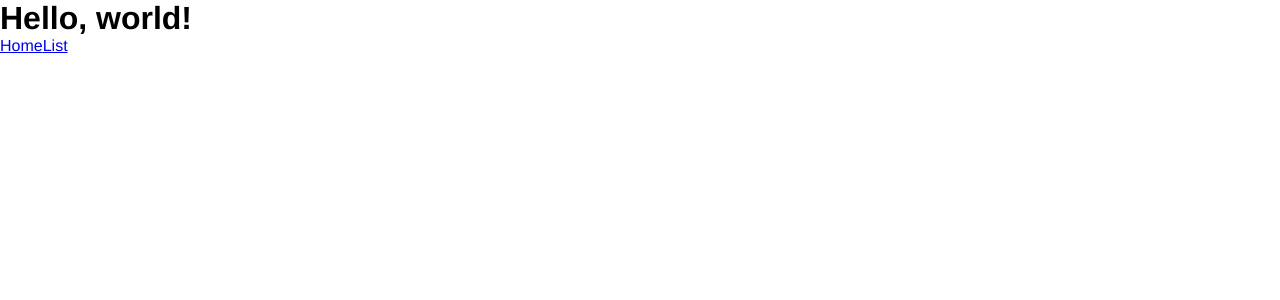
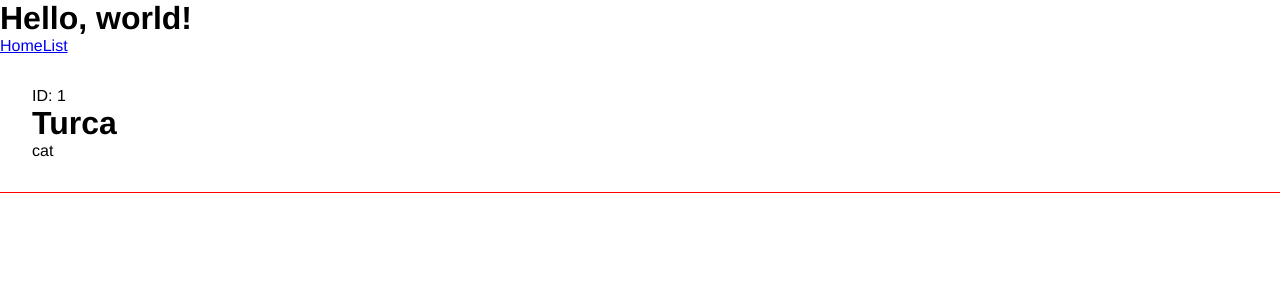
Before and after one commit to mtmodesti/AngularTraining, an Angular app: page /list/1 in a window 1280 px wide. Before the commit this address led to /. Shown: the top 300 px of the page. Built offline with nearby package versions, Linux system fonts and the light colour scheme; data requests are answered from the project's data file.

Commit message:
feat: dynamic routes

```diff
--- a/src/app/Animal.ts
+++ b/src/app/Animal.ts
@@ -2,4 +2,5 @@ export interface Animal {
     name: string
     type: string
     age: number
+    id: number
 }
--- a/src/app/app-routing.module.ts
+++ b/src/app/app-routing.module.ts
@@ -1,3 +1,4 @@
+import { ItemDetailComponent } from './components/item-detail/item-detail.component';
 import { ListRenderComponent } from './components/list-render/list-render.component';
 import { NgModule } from '@angular/core';
 import { RouterModule, Routes } from '@angular/router';
@@ -12,6 +13,10 @@ const routes: Routes = [
     path: 'list',
     component: ListRenderComponent,
   },
+  {
+    path: 'list/:id',
+    component: ItemDetailComponent,
+  }
 ];
 
 @NgModule({
--- a/src/app/app.module.ts
+++ b/src/app/app.module.ts
@@ -15,6 +15,7 @@ import { ChangeNumberComponent } from './components/change-number/change-number.
 import { ListRenderComponent } from './components/list-render/list-render.component';
 import { PipesComponent } from './components/pipes/pipes.component';
 import { TwoWayBindingComponent } from './components/two-way-binding/two-way-binding.component';
+import { ItemDetailComponent } from './components/item-detail/item-detail.component';
 
 @NgModule({
   declarations: [
@@ -29,6 +30,7 @@ import { TwoWayBindingComponent } from './components/two-way-binding/two-way-bin
     ListRenderComponent,
     PipesComponent,
     TwoWayBindingComponent,
+    ItemDetailComponent,
   ],
   imports: [BrowserModule, FormsModule, AppRoutingModule, HttpClientModule],
   providers: [],
--- /dev/null
+++ b/src/app/components/item-detail/item-detail.component.html
@@ -0,0 +1,5 @@
+<div *ngIf="animal" class="class">
+    <p>ID: {{animal.id}}</p>
+    <h1>{{animal.name}}</h1>
+    <p>{{animal.type}}</p>
+</div>
--- /dev/null
+++ b/src/app/components/item-detail/item-detail.component.ts
@@ -0,0 +1,28 @@
+import { Component, OnInit } from '@angular/core';
+import { ActivatedRoute } from '@angular/router';
+
+import { Animal } from 'src/app/Animal';
+import { ListService } from 'src/app/services/list.service';
+
+@Component({
+  selector: 'app-item-detail',
+  templateUrl: './item-detail.component.html',
+  styleUrls: ['./item-detail.component.css']
+})
+export class ItemDetailComponent implements OnInit {
+
+  animal?:Animal
+
+  constructor(private ListService: ListService, private route: ActivatedRoute) {
+    this.getAnimal()
+   }
+
+  ngOnInit(): void {
+  }
+
+  getAnimal(){
+    const id = Number(this.route.snapshot.paramMap.get('id'))
+    this.ListService.getItem(id).subscribe(a => this.animal = a)
+  }
+
+}
--- a/src/app/components/list-render/list-render.component.html
+++ b/src/app/components/list-render/list-render.component.html
@@ -1,7 +1,7 @@
 <div class="class">
   <h2>Animais</h2>
   <ul>
-    <li *ngFor="let animal of animals">Nome: {{ animal.name }} - Tipo: {{animal.type}}
+    <li *ngFor="let animal of animals">Nome: <a routerLink="/list/{{animal.id}}">{{ animal.name }}</a> - Tipo: {{animal.type}}
         <button (click)="showAge(animal)">Show age</button>
         <button (click)="removeAnimal(animal)">Excluir animal</button>
     </li>
--- a/src/app/components/list-render/list-render.component.ts
+++ b/src/app/components/list-render/list-render.component.ts
@@ -31,7 +31,7 @@ export class ListRenderComponent implements OnInit {
   }
 
   postAnimal(){
-  this.listService.postAnimal(this.animals, {age:8, name:'Nero', type:'Cat'})
+  this.listService.postAnimal(this.animals, {id: 3, age:8, name:'Nero', type:'Cat'})
   }
 
   getAnimals():void{
--- a/src/app/services/list.service.ts
+++ b/src/app/services/list.service.ts
@@ -26,4 +26,8 @@ export class ListService {
     return this.http.get<Animal[]>(this.apiURL)
   }
 
+  getItem(id:number):Observable<Animal>{
+    return this.http.get<Animal>(`${this.apiURL}/${id}`)
+  }
+
 }
```
Also changed, not shown: src/app/components/item-detail/item-detail.component.css (added), 1 other file (tests, documents, lock files or other folders).
